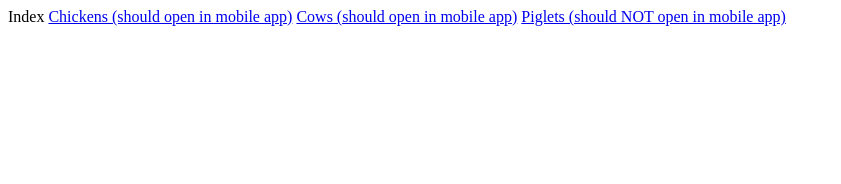
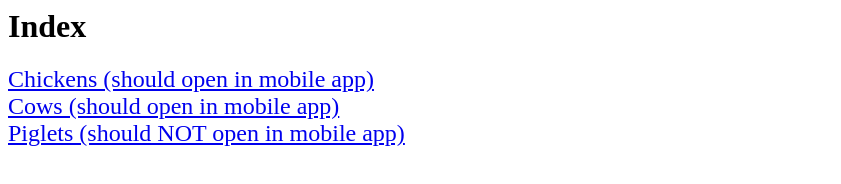
Before and after one commit to yvocilon/universal-web-links-test, a plain HTML site: page index.html in a window 1280 px wide. Shown: the whole page, without its empty margins (0-841 px from the left). Drawn offline with Linux system fonts and the light colour scheme.

Commit message:
make it pretty

```diff
--- a/index.html
+++ b/index.html
@@ -1,9 +1,15 @@
 <html>
     <head>
         <title>Index</title>
+        <style>
+            a {
+                display:block;
+                font-size: 24;
+            }
+        </style>
     </head>
     <body>
-        Index
+        <h1>Index</h1>
 
         <a href="/chickens.html">Chickens (should open in mobile app)</a>
         <a href="/cows.html">Cows (should open in mobile app)</a>
```
Also changed, not shown: chickens.html (+1 -1 lines), cows.html (+1 -1 lines), piglets.html (+1 -1 lines).
